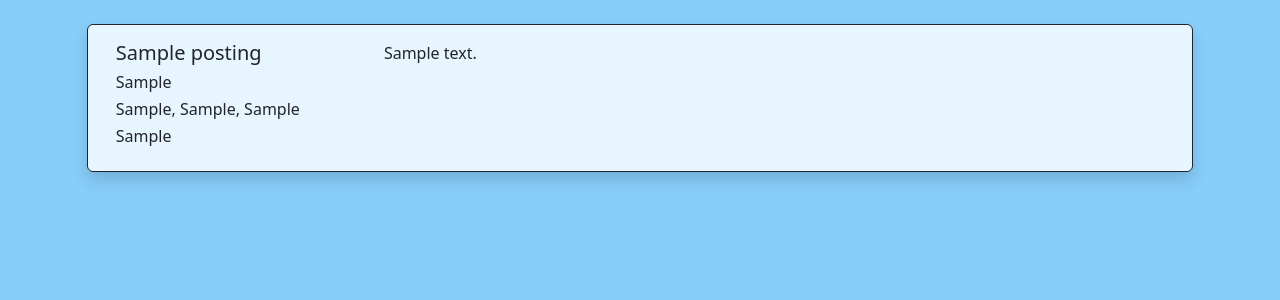
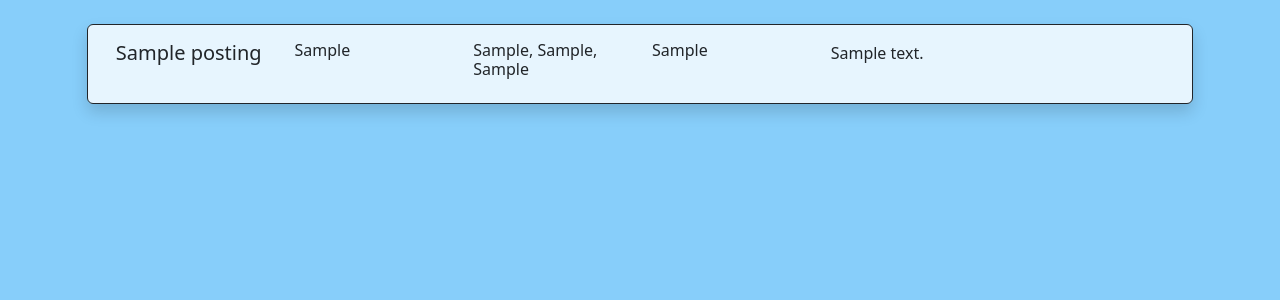
Before and after one commit to jackdkdf/AidAll, a Django app: page /posting/list in a window 1280 px wide. Shown: the part 62-362 px from the top of the page. Run offline with Django 5.2, Linux system fonts and the light colour scheme; a user stored in the database is signed in; tables that the repository leaves empty hold one stand-in row (values such as "Sample post"); some libraries are stand-ins or nearby versions.

Commit message:
Cleaned up styling of postings list

```diff
--- a/core/templates/core/posting_list.html
+++ b/core/templates/core/posting_list.html
@@ -21,18 +21,26 @@
 <div id="posting-list"class="container-fluid">
     <div class="row row-cols-auto justify-content-center align-items-center ms-auto me-auto mt-4">
         {% for posting in page_obj %}
-            <div class="col-auto mb-4" style="width: 90%;">
+            <div class="col-auto mb-2" style="width: 90%;">
                 <div class="card shadow border border-dark list-card" style="background-color: rgba(255, 255, 255, 0.8); height: ">
                     <div class="card-body">
                         <div class="container-fluid">
                             <div class="row">
-                                <div class="col-3">
+                                <div class="col-2" for="Job Title">
                                     <h5 class="card-title">{{posting.title}}</h5>
+                                </div>
+                                <div class="col-2" for="Organization">
                                     <h6>{{posting.organization}}</h6>
+                                </div>
+                                <div class="col-2" for="Location">
                                     <h6>{{posting.city}}, {{posting.region}}, {{posting.country}}</h6>
+                                </div>
+                                <div class="col-2" for="Hours">
                                     <h6>{{posting.hours}}</h6>
                                 </div>
-                                <div class="col-9">
+                                <div class="col-4" for="Description" style="text-overflow: ellipsis;
+                                white-space: nowrap;
+                                overflow: hidden;">
                                     <p class="card-text">{{posting.description}}</p>
                                 </div>
                             </div>
```
